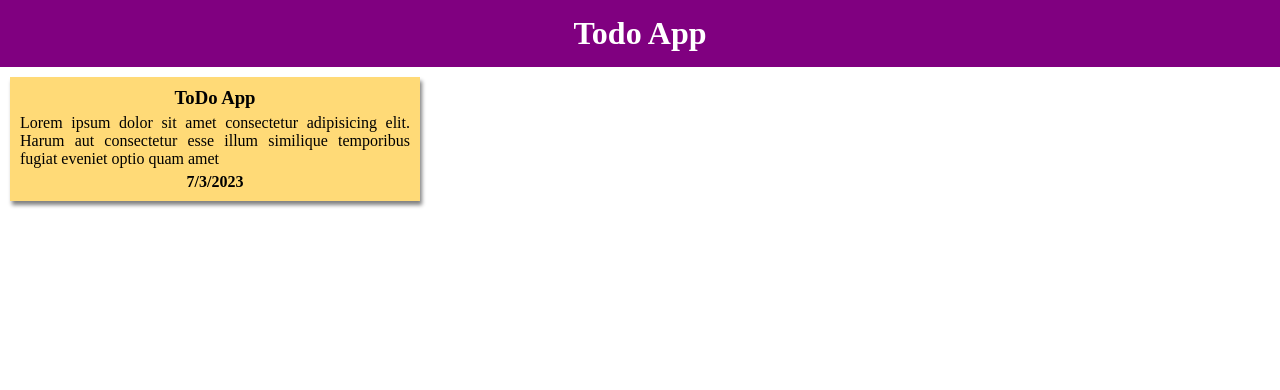
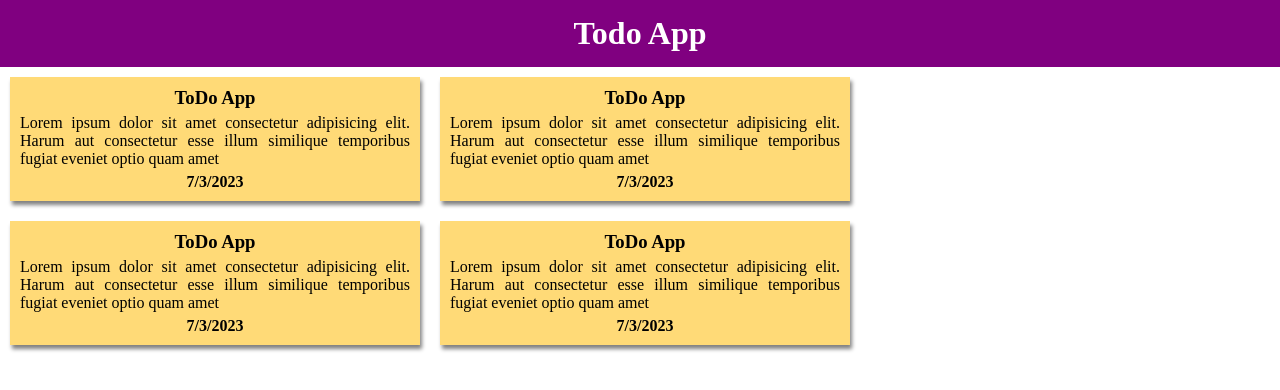
Before and after one commit to asifs-cse/React-Basic-to-Advance, a React (Create React App) app in the folder React/CSS in JSX/my-app/: page / in a window 1280 px wide. Shown: the top 390 px of the page. Built offline with nearby package versions, Linux system fonts and the light colour scheme.

Commit message:
card design usign react component

```diff
--- /dev/null
+++ b/React/CSS in JSX/my-app/src/Card.js
@@ -0,0 +1,16 @@
+const date = new Date();
+const dateName = date.getDate();
+const monthName = date.getMonth();
+const yearName = date.getFullYear();
+const todoTitle = "ToDo App"
+const todoDesc = "Lorem ipsum dolor sit amet consectetur adipisicing elit. Harum aut consectetur esse illum similique temporibus fugiat eveniet optio quam amet";
+
+function Card(){
+  return <div className='card'>
+          <h3 className='cardTitle'>{todoTitle}</h3>
+          <p className='cardDesc'>{todoDesc}</p>
+          <p className='cardFooter'>{dateName+"/"+monthName+"/"+yearName}</p>
+          </div>
+}
+
+export default Card;
--- a/React/CSS in JSX/my-app/src/index.js
+++ b/React/CSS in JSX/my-app/src/index.js
@@ -1,21 +1,16 @@
 import React from 'react';
 import ReactDOM from 'react-dom/client';
-
-const todoTitle = "ToDo App"
-const todoDesc = "Lorem ipsum dolor sit amet consectetur adipisicing elit. Harum aut consectetur esse illum similique temporibus fugiat eveniet optio quam amet";
-const date = new Date();
-const dateName = date.getDate();
-const monthName = date.getMonth();
-const yearName = date.getFullYear();
+import Card from './Card'
 
 const root = ReactDOM.createRoot(document.getElementById('root'));
+
+
 root.render(
   <div>
     <h1 className='headingStyle'>Todo App</h1>
-    <div className='card'>
-      <h3 className='cardTitle'>{todoTitle}</h3>
-      <p className='cardDesc'>{todoDesc}</p>
-      <p className='cardFooter'>{dateName+"/"+monthName+"/"+yearName}</p>
-    </div>
+    <Card />
+    <Card />
+    <Card />
+    <Card />
   </div>
 );
```
